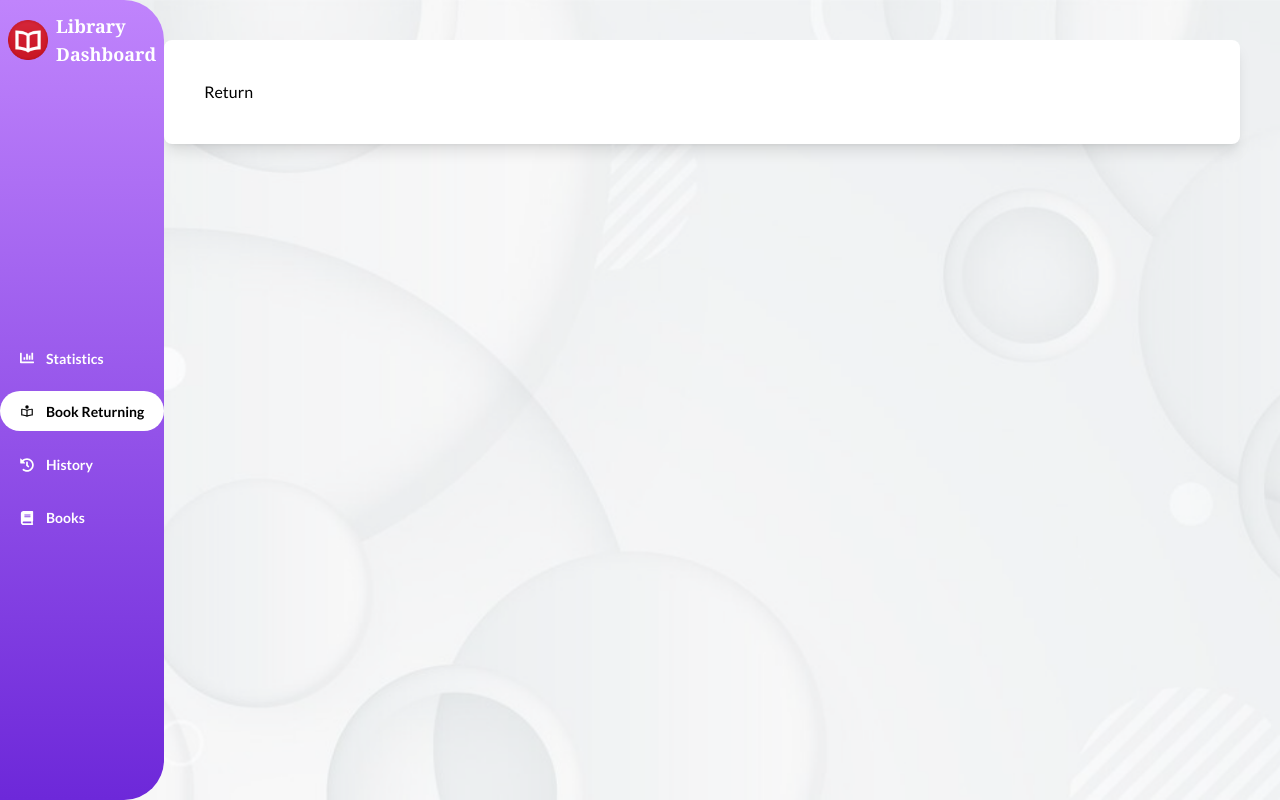
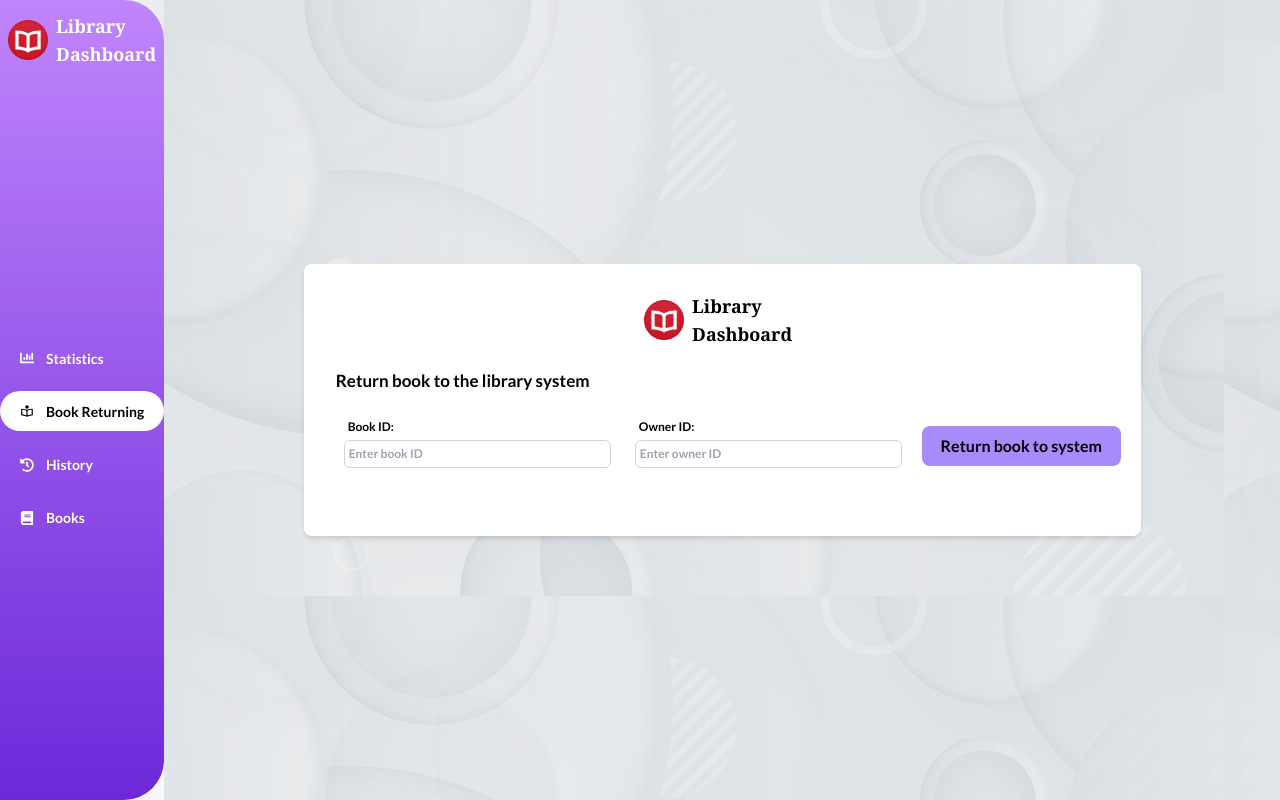
Before and after one commit to MichalCiupak/ReactLibrary, a React (Create React App) app: page /r in a window 1280 px wide. Built offline with nearby package versions, Linux system fonts and the light colour scheme.

Commit message:
add pie plot to statistics page

```diff
--- /dev/null
+++ b/src/components/Info.jsx
@@ -0,0 +1,50 @@
+import React from 'react';
+import Modal from 'react-modal';
+import { SlClose } from "react-icons/sl";
+
+const BookInfo = ({ isOpen, onClose, book, children }) => {
+  const customStyles = {
+    content: {
+      top: '20%',
+      left: '50%',
+      transform: 'translate(-50%, -20%)',
+      boxShadow: '0 4px 8px rgba(0, 0, 0, 0.2)',
+    },
+  };
+  return (
+    <Modal
+      isOpen={isOpen}
+      onRequestClose={onClose}
+      contentLabel="Example Modal"
+      style={customStyles}
+    >
+      <div className='flex w-full items-center justify-center mb-8' onClick={onClose}>
+        <div className='flex w-full items-center justify-center font-extrabold text-[25px]'>
+          Book Info
+        </div>
+        <SlClose className='hover:bg-red-300 rounded-full text-red-500 text-[25px] ml-auto' />
+      </div>
+      {book ? (
+        <div>
+          <div className='flex flex-row m-3'><div className="font-bold">Title</div><div className='flex w-full items-center justify-end pr-5'>{book.title}</div></div>
+          <div className='flex flex-row m-3'><div className="font-bold">Author</div><div className='flex w-full items-center justify-end pr-5'>{book.author}</div></div>
+          <div className='flex flex-row m-3'><div className="font-bold">Genre</div><div className='flex w-full items-center justify-end pr-5'>{book.genre}</div></div>
+          <div className='flex flex-row m-3'><div className="font-bold">Rating</div><div className='flex w-full items-center justify-end pr-5'>{book.rating}</div></div>
+          {book.availability ? (
+            <div className='flex flex-row m-3'><div className="font-bold">Availability</div><div className='flex w-full items-center justify-end pr-5 text-green-600'>Available</div></div>
+          ) : (
+            <div className='flex flex-row m-3'><div className="font-bold">Availability</div><div className='flex w-full items-center justify-end pr-5  text-red-600'>Unavailable</div></div>)}
+          <div className='flex flex-col mr-3 ml-3 mt-8'>
+            <div className="flex font-bold">Description</div>
+            <div className='flex mt-2'>{book.description}</div>
+          </div>
+        </div>
+
+      ) : (
+        <h1>Unexpected error</h1>
+      )}
+    </Modal>
+  );
+};
+
+export default BookInfo
--- a/src/components/OrderInfo.jsx
+++ b/src/components/OrderInfo.jsx
@@ -10,9 +10,9 @@ const BookInfo = ({ isOpen, onClose, order, customer, book }) => {
   };
   const customStyles = {
     content: {
-      top: '20%',
+      top: '5%',
       left: '50%',
-      transform: 'translate(-50%, -20%)',
+      transform: 'translate(-50%, -5%)',
       boxShadow: '0 4px 8px rgba(0, 0, 0, 0.2)',
     },
   };
@@ -36,7 +36,7 @@ const BookInfo = ({ isOpen, onClose, order, customer, book }) => {
             <div className=' flex flex-row m-3'><div className="w-1/3 font-bold">Date of return</div><div className='flex w-full items-center justify-end pr-5'>{formatOrderDate(order.returnDate)}</div></div>
           ) : (
             <div className='flex flex-row m-3'><div className="w-1/3 font-bold">Date of return</div><div className='flex w-full items-center justify-end pr-5  text-red-600'>Not returned</div></div>)}
-
+          <div className='flex flex-row m-3'><div className="w-1/3 font-bold">Book Id</div><div className='flex w-full items-center justify-end pr-5'>{order.bookId}</div></div>
           <div className='flex flex-row m-3'><div className="font-bold">Author</div><div className='flex w-full items-center justify-end pr-5'>{book.author}</div></div>
           <div className='flex flex-row m-3'><div className="font-bold">Genre</div><div className='flex w-full items-center justify-end pr-5'>{book.genre}</div></div>
           <div className='flex flex-row m-3'><div className="font-bold">Rating</div><div className='flex w-full items-center justify-end pr-5'>{book.rating}</div></div>
--- a/src/containers/Return.jsx
+++ b/src/containers/Return.jsx
@@ -1,12 +1,105 @@
+import WhiteBackground from '../assets/whitebackground.png';
+import BookIcon from '../assets/BookIcon.png';
+import React, { useEffect, useState } from 'react';
+
+const Return = () => {
+    const [bookId, setBookId] = useState('');
+    const [ownerId, setOwnerId] = useState('');
+    const [book, setBook] = useState(null);
+    const [customer, setCustomer] = useState(null);
 
 
-const Return = () => {
+    const handleBookChange = (e) => {
+        const fetchDataBook = async () => {
+            try {
+                const response = await fetch(`https://localhost:7145/v1/book/${e.target.value}`);
+                const result = await response.json();
+                setBook(result);
+                console.log(result);
+            } catch (error) {
+                console.error('Error fetching data:', error);
+            }
+        };
+        fetchDataBook();
+        setBookId(e.target.value);
+    };
+
+    const handleOwnerChange = (e) => {
+        const fetchDataOrd = async () => {
+            try {
+                const response = await fetch(`https://localhost:7145/v1/customer/${e.target.value}`);
+                const result = await response.json();
+                setCustomer(result);
+                console.log(result);
+            } catch (error) {
+                console.error('Error fetching data:', error);
+            }
+        };
+        fetchDataOrd();
+        setOwnerId(e.target.value);
+    };
+
+    const handleFormSubmit = (e) => {
+        e.preventDefault();
+        // Perform authentication logic with email and password
+        // console.log('Email:', email);
+        // console.log('Password:', password);
+        // Add authentication logic here, such as calling an API
+    };
     return (
-        <div className="flex bg-white mr-10 mt-10 mb-10 p-10 shadow-lg rounded-lg">
+        <div className='min-h-screen bg-gray-300 items-center justify-center flex object-cover bg-opacity-60' style={{ backgroundImage: `url(${WhiteBackground})` }}>
 
-            Return
+            <div className="flex flex-col shadow-md bg-white p-5 w-3/4  rounded-lg m-5">
+                <div className='flex items-center justify-center'>
+                    <img src={BookIcon} alt='logo' className='w-10' />
+                    <span className="text-black p-2 font-bold font-serif text-lg"> Library <br></br>Dashboard</span>
+                </div>
 
-        </div>
+                <div className=' w-full'>
+                    <div className='flex p-3 font-bold text-[17px]'>
+                        <h2 >Return book to the library system</h2>
+                    </div>
+
+                    <form className="flex flex-row w-full items-center" onSubmit={handleFormSubmit}>
+                        <div className='flex m-2 w-full'>
+                            <div className='flex w-1/2 flex-col font-bold text-[12px] '>
+                                <label className='flex p-1 ml-3 mr-3'>Book ID:</label>
+                                <input
+                                    className='flex p-1 ml-3 mr-3 rounded-md border border-gray-300'
+                                    type="number"
+                                    value={bookId}
+                                    onChange={handleBookChange}
+                                    required
+                                    placeholder="Enter book ID"
+                                />
+                                <div className=' m-2 p-2 flex items-center justify-center'>
+                                    <label className='flex m-1'>{book?.title}</label>
+
+                                </div>
+                            </div>
+                            <div className='flex w-1/2 flex-col font-bold text-[12px] '>
+                                <label className='flex p-1 ml-3 mr-3' >Owner ID:</label>
+                                <input
+                                    className='flex p-1 ml-3 mr-3 rounded-md border border-gray-300 '
+                                    type="number"
+                                    value={ownerId}
+                                    onChange={handleOwnerChange}
+                                    required
+                                    placeholder="Enter owner ID"
+                                />
+                                <div className=' m-2 p-2 flex items-center justify-center'>
+                                    <label className='flex m-1'>{customer?.name}</label>
+                                    <label className='flex m-1'>{customer?.surname}</label>
+
+                                </div>
+                            </div>
+                        </div>
+                        <button className="flex items-center w-1/3 justify-center m-auto bg-violet-400 w-1/2 p-2 font-bold rounded-lg mt-5 hover:bg-violet-500 hover:scale-105" type="submit">Return book to system</button>
+                    </form>
+                </div>
+            </div>
+
+        </div >
     )
 }
 
```
Also changed, not shown: src/containers/Statistics.jsx (+21 -14 lines).
